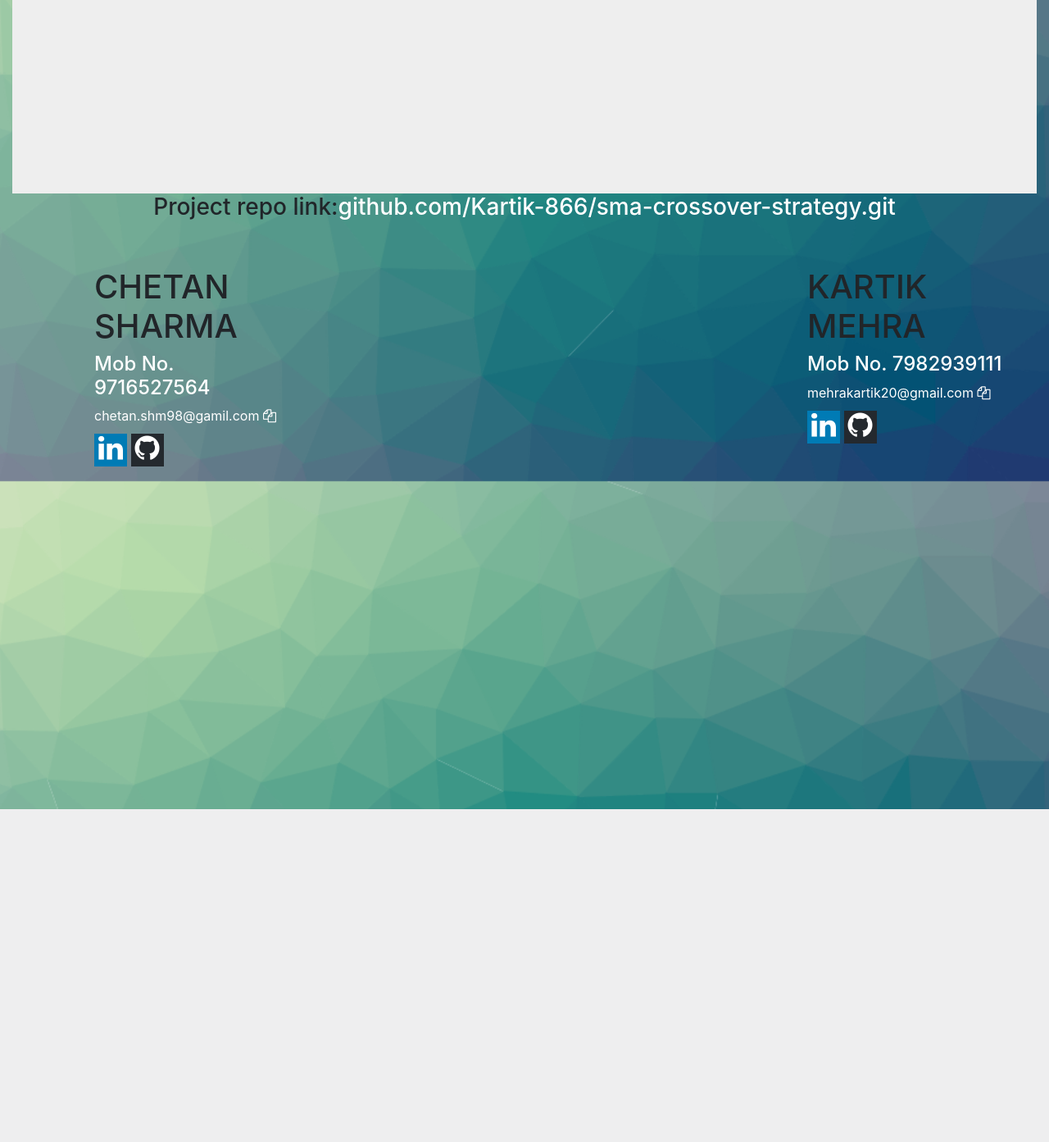
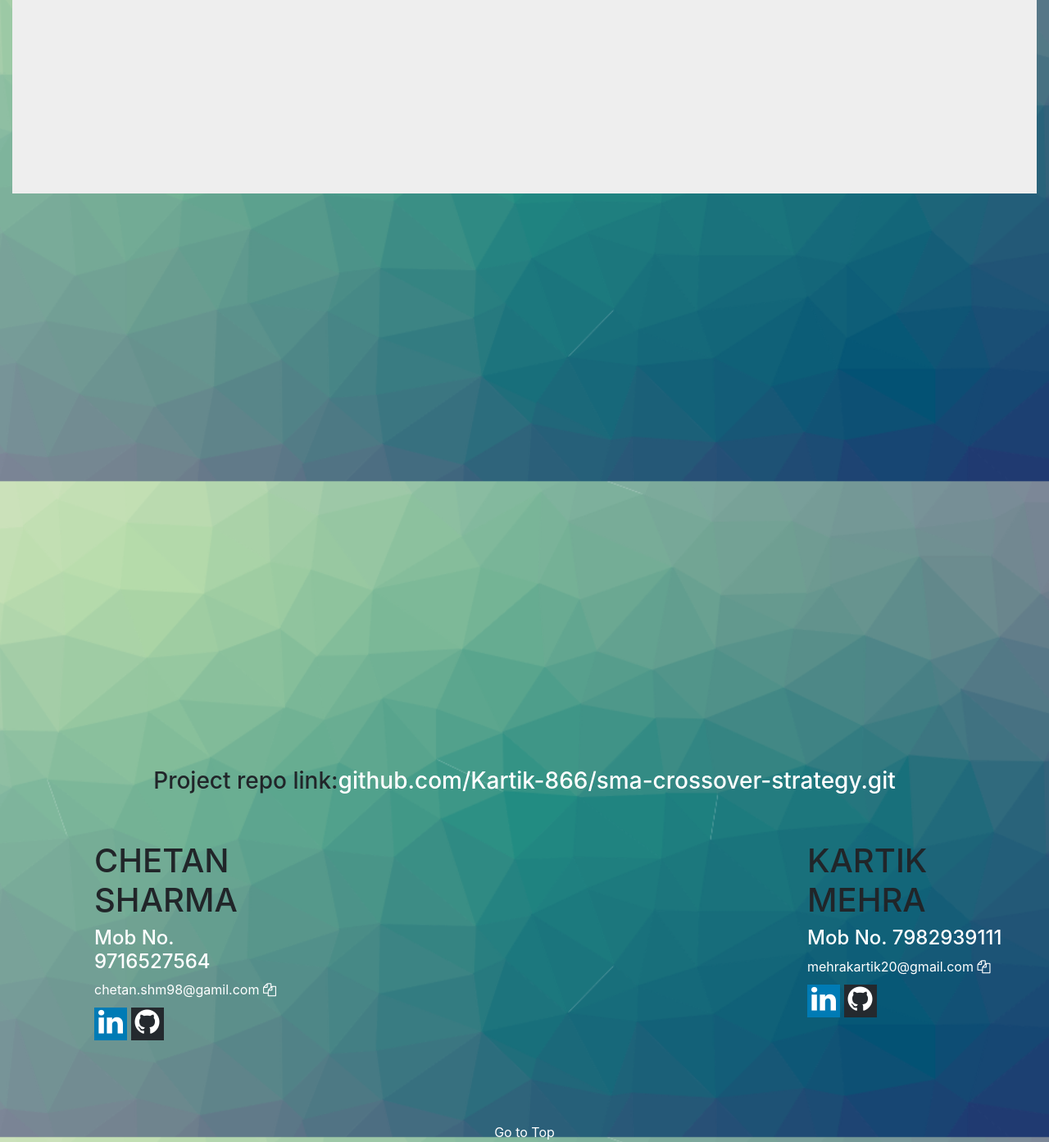
Before and after one commit to mehrakartik/sma-crossover-strategy, a Django app: template templates/Chart.html in a window 1280 px wide. Shown: the part 1013-2406 px from the top of the page at 82% size. Before the commit the page ends 2000 px from the top, so only its background shows below. Run offline with Django 3.2, Linux system fonts and the light colour scheme; the template is opened without the code that fills it, so the values that code supplies are empty; some libraries are stand-ins or nearby versions.

Commit message:
aboutus position error fixed and go to top button added

```diff
--- a/templates/Chart.html
+++ b/templates/Chart.html
@@ -152,7 +152,7 @@
 
 </div>
 </div>
-<div class="container-fluid" style="margin-bottom: 100px;">
+<div class="container-fluid" style="padding-bottom: 1000px;">
   <iframe src='{% static "single.html"%}' frameborder="0" scrolling="no" width="100%" height="800" align="right" style="background: 'https://www.pexels.com/photo/953214/download/?search_query=gradient%2520website%2520background&tracking_id=vu6avlvu9sc';border-spacing: 0px">
   </iframe>
 </div>
@@ -205,6 +205,11 @@
   </div>
 </div>
 
+<div style="text-align:center;">
+<a href="#Top" style="color: white;">Go to Top</a>
+</div>
+
+
 
 
 <!-- Optional JavaScript -->
```
